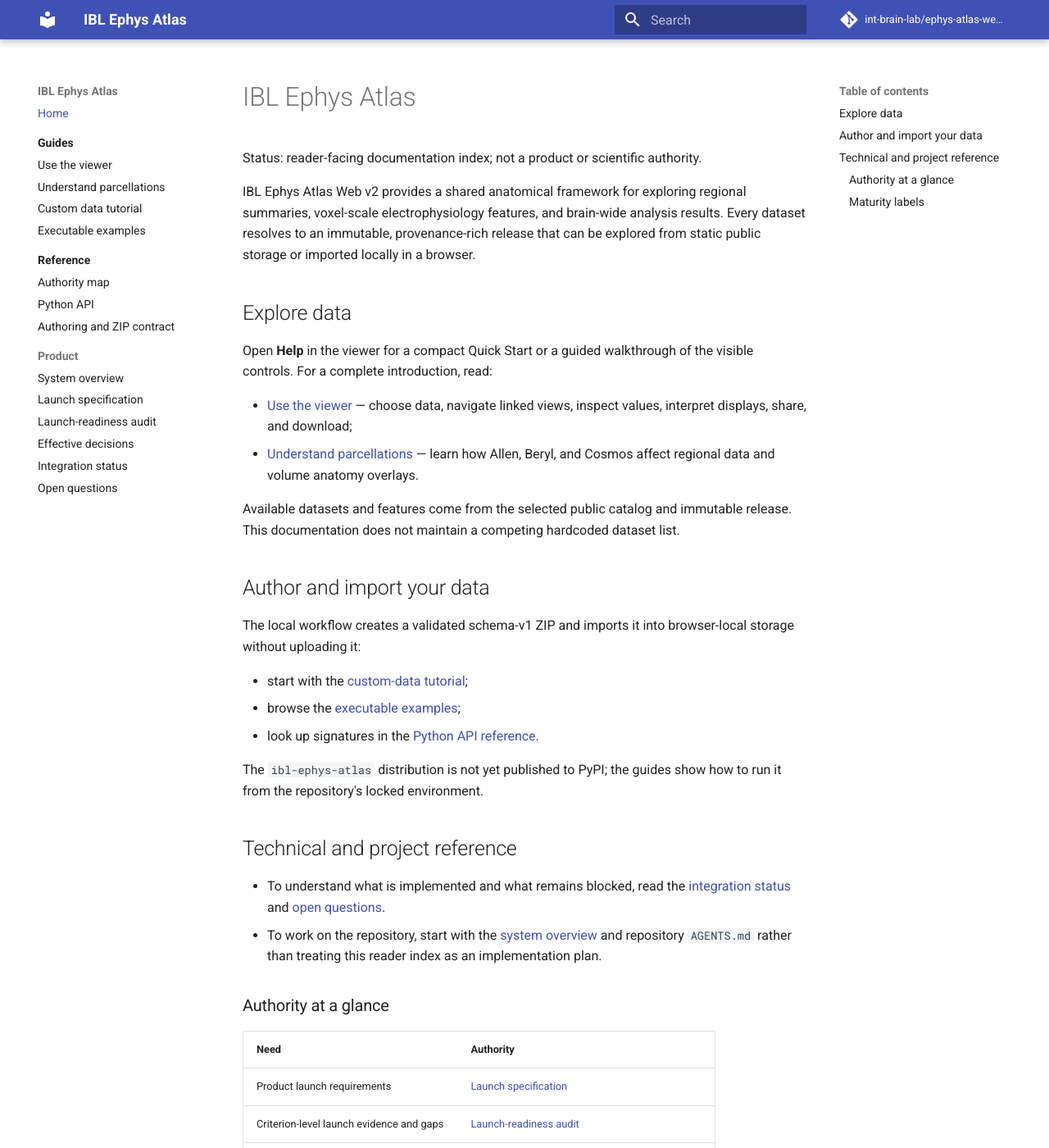
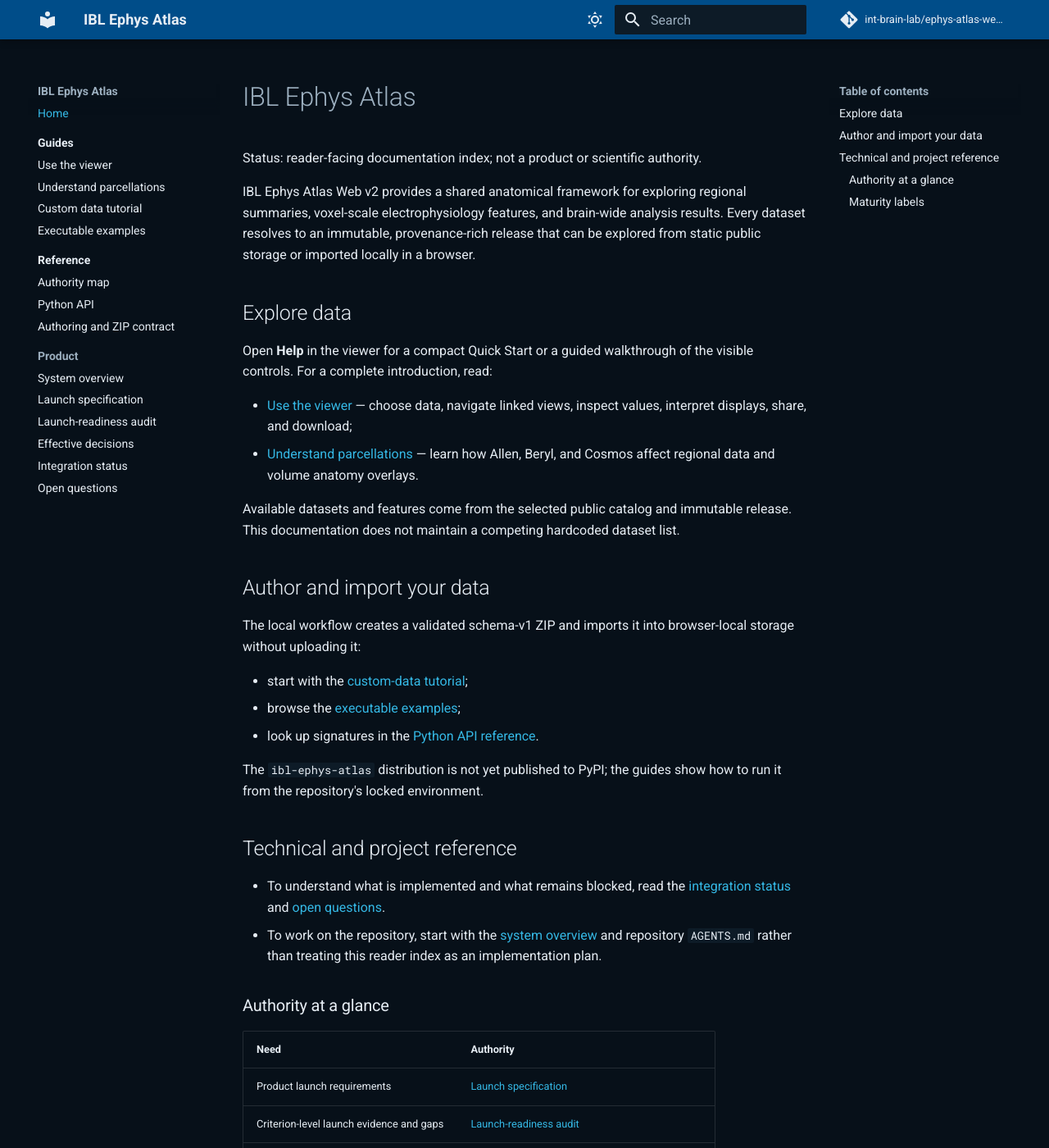
Before and after one commit to int-brain-lab/ephys-atlas-web-v2, an MkDocs documentation site: the page built from docs/index.md, in a window 1280 px wide and 1400 px high. Shown: the whole window at 82% size. Built offline with MkDocs 1.6.1 and Material for MkDocs 9.7.7, drawn with Linux system fonts in a browser that asks for light colours; comment, search, counter and statistics services are not loaded.

Commit message:
Match documentation to the viewer dark theme

```diff
--- /dev/null
+++ b/docs/stylesheets/ibl-theme.css
@@ -0,0 +1,48 @@
+/* Keep the default documentation chrome aligned with web/src/styles/tokens.css. */
+[data-md-color-scheme='slate'] {
+  color-scheme: dark;
+
+  --md-default-fg-color: #e6edf4;
+  --md-default-fg-color--light: #9cafbf;
+  --md-default-fg-color--lighter: #6f8495;
+  --md-default-fg-color--lightest: rgb(163 194 216 / 12%);
+  --md-default-bg-color: #071019;
+  --md-default-bg-color--light: #0a1621;
+  --md-default-bg-color--lighter: #0d1b27;
+  --md-default-bg-color--lightest: #112331;
+
+  --md-primary-fg-color: #004d89;
+  --md-primary-fg-color--light: #009fd7;
+  --md-primary-fg-color--dark: #003d6e;
+  --md-primary-bg-color: #e6edf4;
+  --md-primary-bg-color--light: #9cafbf;
+  --md-accent-fg-color: #009fd7;
+  --md-accent-fg-color--transparent: rgb(0 159 215 / 14%);
+  --md-accent-bg-color: #071019;
+  --md-accent-bg-color--light: #0a1621;
+
+  --md-typeset-color: #e6edf4;
+  --md-typeset-a-color: #35b8e5;
+  --md-code-fg-color: #e6edf4;
+  --md-code-bg-color: #0d1b27;
+  --md-footer-fg-color: #e6edf4;
+  --md-footer-fg-color--light: #9cafbf;
+  --md-footer-fg-color--lighter: #6f8495;
+  --md-footer-bg-color: #0a1621;
+  --md-footer-bg-color--dark: #071019;
+}
+
+[data-md-color-scheme='slate'] .md-header,
+[data-md-color-scheme='slate'] .md-tabs {
+  background-color: #004d89;
+}
+
+[data-md-color-scheme='slate'] .md-sidebar,
+[data-md-color-scheme='slate'] .md-nav--primary .md-nav__title {
+  background-color: #071019;
+}
+
+[data-md-color-scheme='slate'] .md-search__form,
+[data-md-color-scheme='slate'] .md-search__output {
+  background-color: #0d1b27;
+}
--- a/mkdocs.yml
+++ b/mkdocs.yml
@@ -8,11 +8,25 @@
 
 theme:
   name: material
+  palette:
+    - scheme: slate
+      primary: custom
+      accent: custom
+      toggle:
+        icon: material/weather-sunny
+        name: Switch to light mode
+    - scheme: default
+      toggle:
+        icon: material/weather-night
+        name: Switch to dark mode
   features:
     - content.code.copy
     - navigation.indexes
     - navigation.sections
     - navigation.top
+
+extra_css:
+  - stylesheets/ibl-theme.css
 
 plugins:
   - search
```
